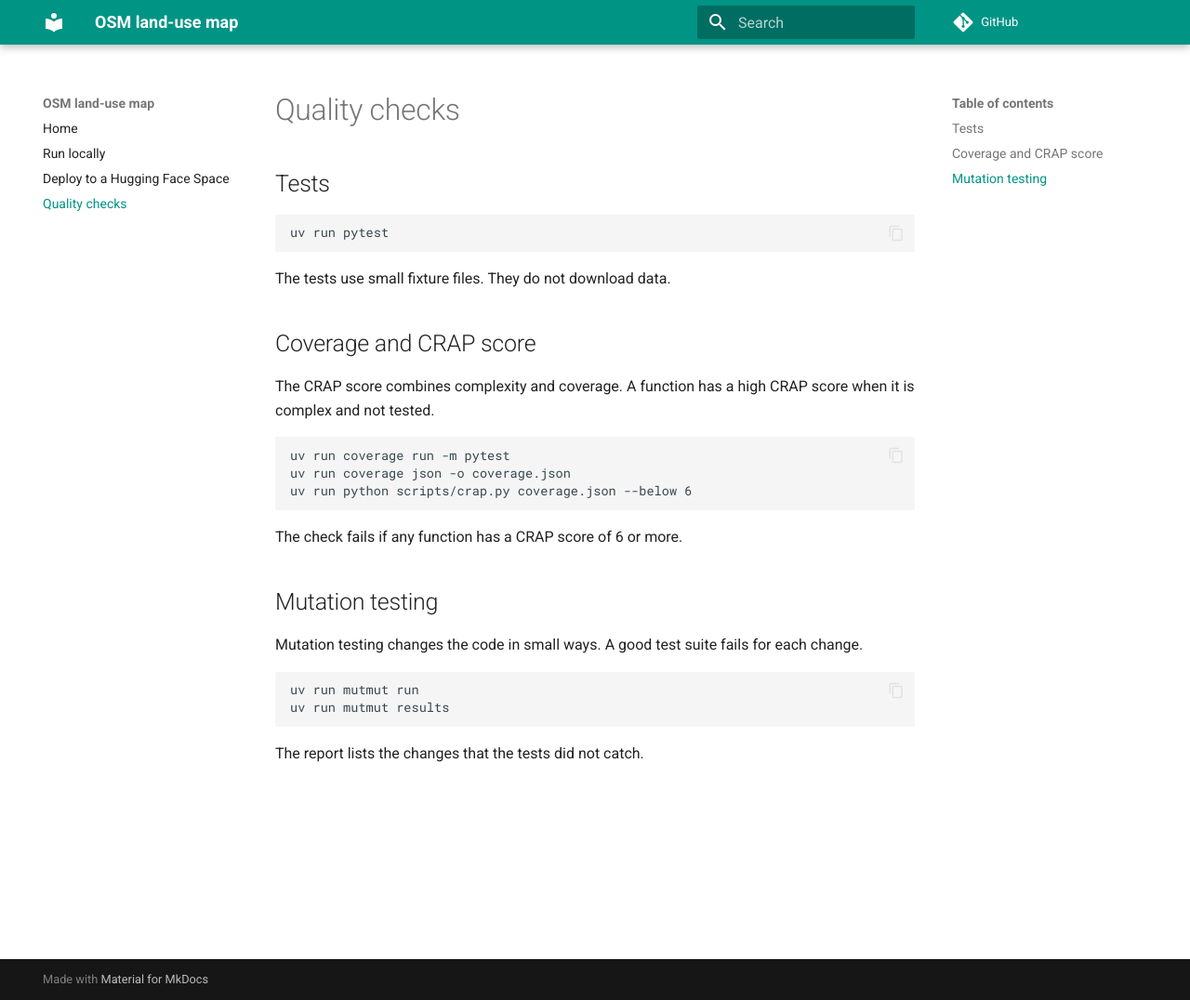
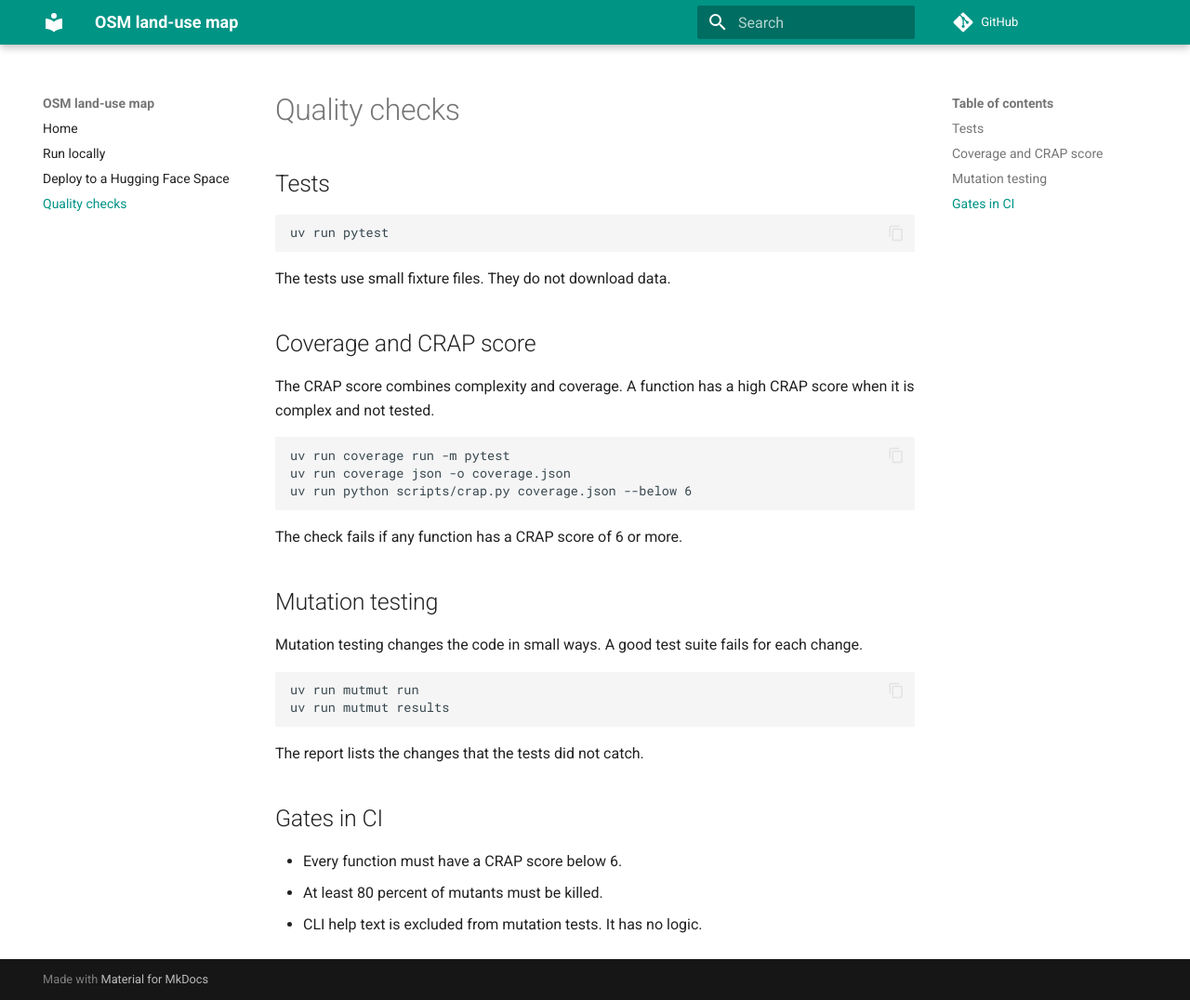
Before and after one commit to NoeFlandre/osm-polygon-text-2-interactive-maps, an MkDocs documentation site: the page built from docs/quality.md, in a window 1280 px wide and 1076 px high. Shown: the whole window at 93% size. Built offline with MkDocs 1.6.1 and Material for MkDocs 9.7.7, drawn with Linux system fonts in a browser that asks for light colours; comment, search, counter and statistics services are not loaded.

Commit message:
docs: list the CI gates and the excluded help text
Co-Authored-By: Claude Haiku 5.5 <noreply@anthropic.com>
Claude-Session: https://claude.ai/code/session_01XsT9LBTR6Pr1ud3nmMbYPU

````diff
--- a/docs/quality.md
+++ b/docs/quality.md
@@ -30,3 +30,9 @@ uv run mutmut results
 ```
 
 The report lists the changes that the tests did not catch.
+
+## Gates in CI
+
+- Every function must have a CRAP score below 6.
+- At least 80 percent of mutants must be killed.
+- CLI help text is excluded from mutation tests. It has no logic.
````
